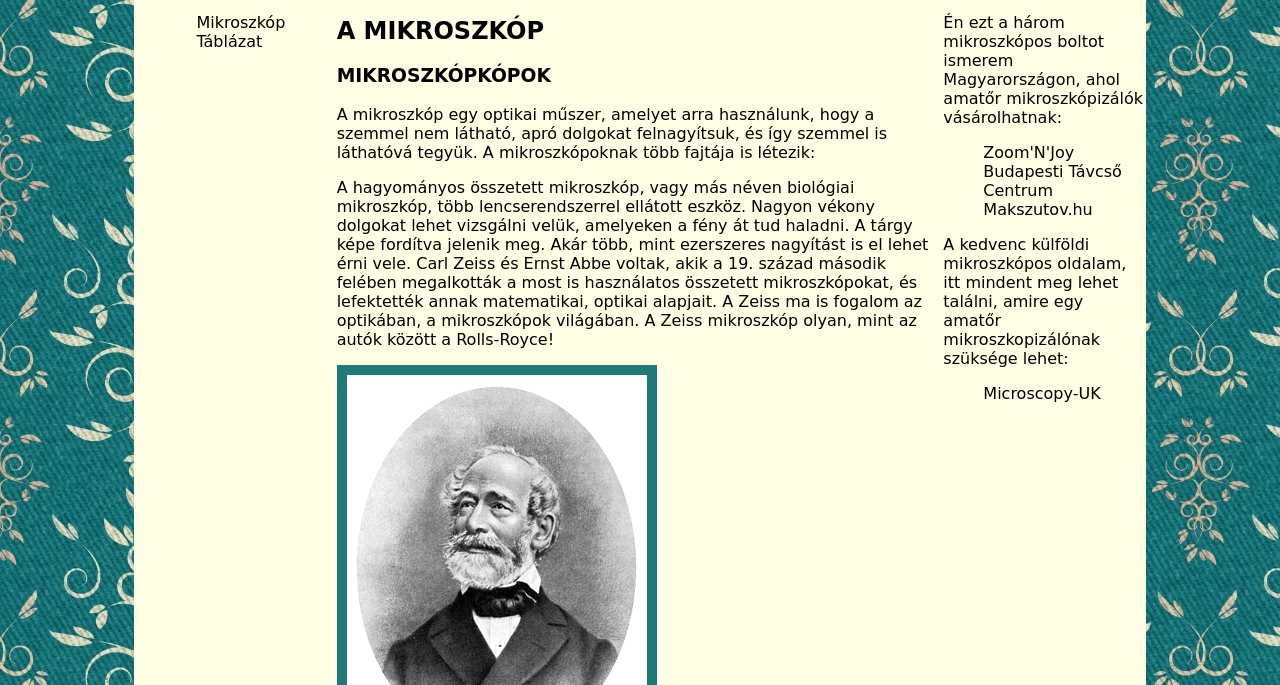
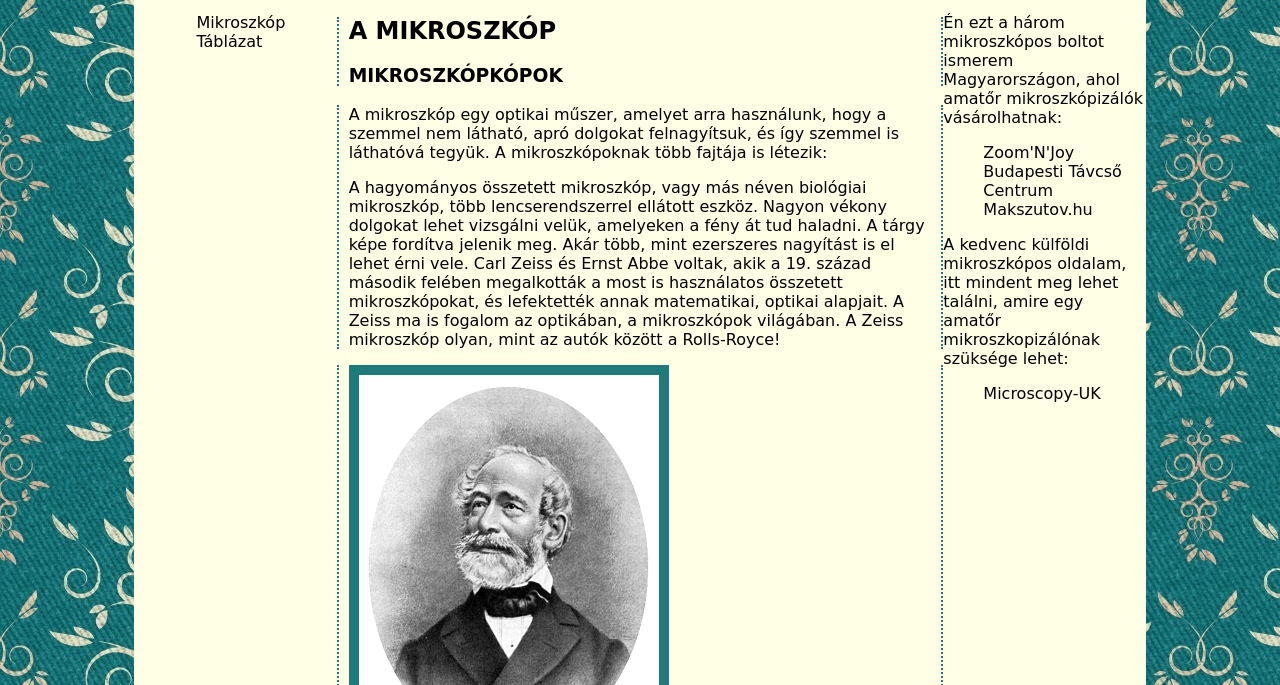
Before and after one commit to AlexandraLukacs/mikroszkop, a plain HTML site: page index.html in a window 1280 px wide. Shown: the part 115-800 px from the top of the page. Drawn offline with Linux system fonts and the light colour scheme.

Commit message:
1 ora alatt

```diff
--- a/index.html
+++ b/index.html
@@ -20,8 +20,12 @@
             </ul>
         </nav>
         <article>
-            <h2>A MIKROSZKÓP</h2>
-            <h3>MIKROSZKÓPKÓPOK</h3>
+            <section>
+                <div>
+                    <h2>A MIKROSZKÓP</h2>
+                    <h3>MIKROSZKÓPKÓPOK</h3>
+                </div>
+            </section>
             <section>
                 <div>
                     <p>A mikroszkóp egy optikai műszer, amelyet arra használunk, hogy a szemmel nem látható, apró dolgokat felnagyítsuk, és így szemmel is láthatóvá tegyük. A mikroszkópoknak több fajtája is létezik:</p>
--- a/style.css
+++ b/style.css
@@ -70,13 +70,15 @@ article img {
     max-width: 100%;
 }
 
-article caption {
-    background-color: #1f7a7a;
-}
-
 article section .mellett {
     display: grid;
     grid-template-columns: 1fr 1fr;
+}
+
+section {
+    border-left: 2px #1f7a7a dotted;
+    border-right: 2px #1f7a7a dotted;
+    padding: 0px 10px 0px 10px;
 }
 
 @media screen and (max-width: 720px) {
```
